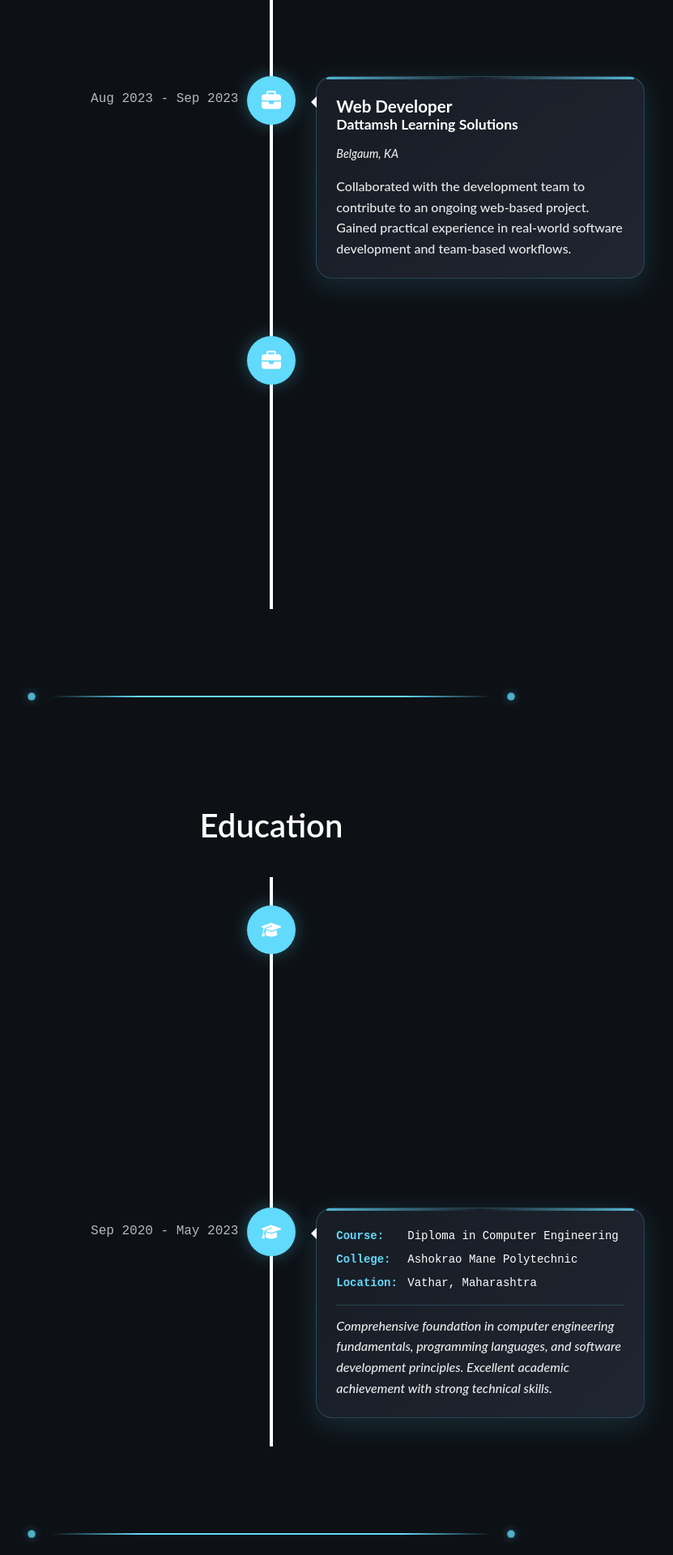
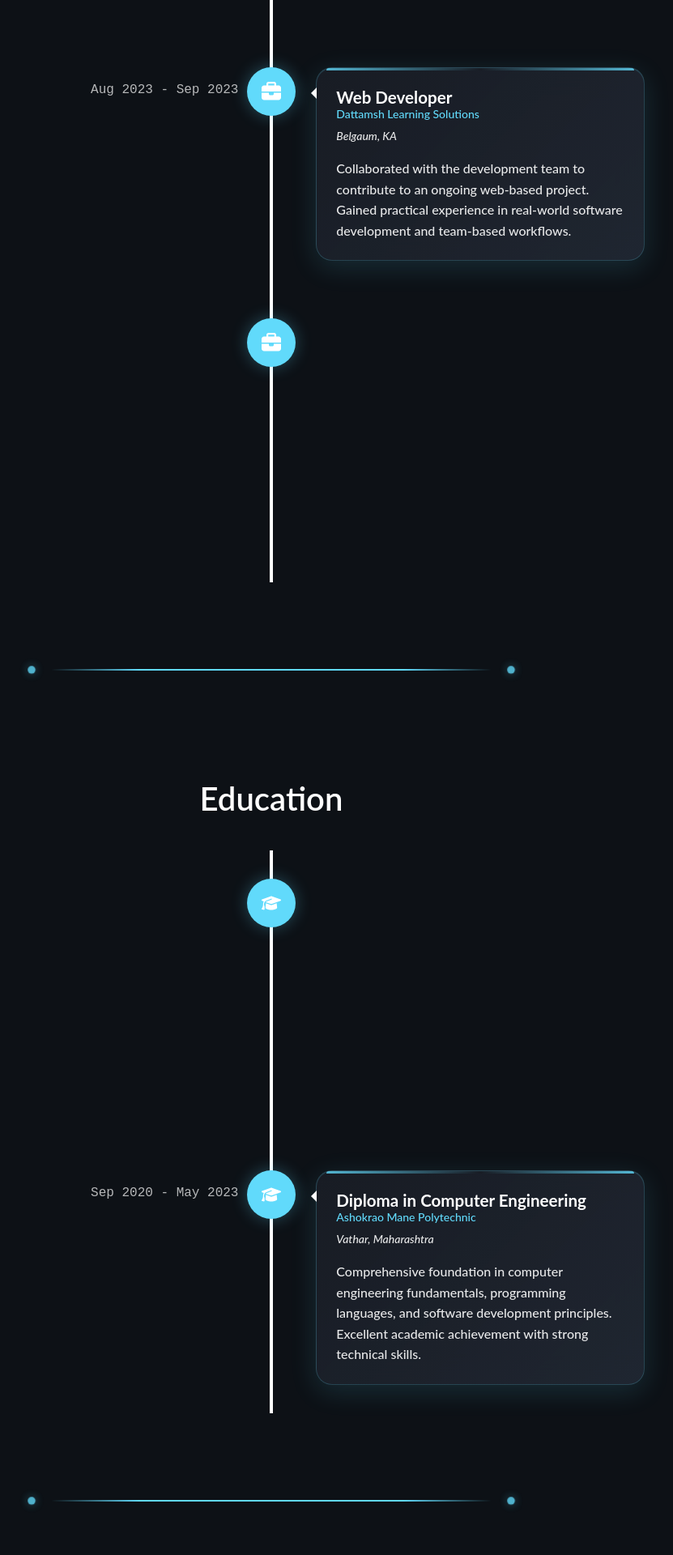
Before and after one commit to arpatil-dev/Portfolio, a React (Create React App) app: page / in a window 1280 px wide. Shown: the part 4200-6120 px from the top of the page at 81% size, without its empty margins (305-1136 px from the left). Built offline with nearby package versions, Linux system fonts and the light colour scheme.

Commit message:
Timeline Done

```diff
--- a/src/assets/styles/Education.scss
+++ b/src/assets/styles/Education.scss
@@ -61,45 +61,24 @@
         color: var(--dark-text-primary) !important;
     }
 
+    // College name styling with primary color and smaller font
+    h4 {
+        color: var(--primary-color) !important;
+        font-size: var(--font-size-small) !important;
+        font-weight: var(--font-weight-medium) !important;
+    }
+
+    // Location styling
+    .location {
+        color: var(--dark-text-secondary) !important;
+        font-size: var(--font-size-small) !important;
+        font-style: italic !important;
+        margin: 8px 0 !important;
+    }
+
     p {
         color: var(--dark-text-secondary) !important;
     }
-}
-
-// Education details styling
-.education-details {
-    margin-bottom: 16px;
-
-    .detail-item {
-        display: flex;
-        align-items: baseline;
-        margin-bottom: 8px;
-        gap: 8px;
-
-        .detail-label {
-            font-weight: var(--font-weight-semibold);
-            color: var(--primary-color);
-            font-size: var(--font-size-small);
-            line-height: var(--line-height-normal);
-            min-width: 80px;
-            flex-shrink: 0;
-        }
-
-        .detail-value {
-            color: var(--dark-text-primary);
-            font-size: var(--font-size-small);
-            font-weight: var(--font-weight-regular);
-            line-height: var(--line-height-normal);
-        }
-    }
-}
-
-.description {
-    margin-top: 16px !important;
-    padding-top: 12px !important;
-    border-top: 1px solid rgba(97,218,251,0.2) !important;
-    font-style: italic !important;
-    line-height: 1.6 !important;
 }
 
 // Light mode styles
@@ -143,59 +122,23 @@
             color: var(--light-text-primary) !important;
         }
 
+        // College name in light mode
+        h4 {
+            color: var(--success-color) !important;
+        }
+
+        // Location in light mode
+        .location {
+            color: var(--light-text-secondary) !important;
+        }
+
         p {
             color: var(--light-text-secondary) !important;
         }
     }
-
-    // Light mode education details
-    .education-details {
-        .detail-item {
-            .detail-label {
-                color: var(--success-color);
-            }
-
-            .detail-value {
-                color: var(--light-text-primary);
-            }
-        }
-    }
-
-    .description {
-        border-top-color: rgba(25, 118, 210, 0.2) !important;
-    }
 }
 
-.location {
-    font-style: italic !important;
-    color: var(--dark-text-muted) !important;
-    margin-bottom: 5px !important;
-    font-size: 0.9rem !important;
-}
-
-.grade {
-    font-weight: bold !important;
-    color: var(--primary-color) !important;
-    margin-bottom: 10px !important;
-    font-size: 1rem !important;
-}
-
-// Light mode text colors
-.light-mode #education {
-    .location {
-        color: var(--light-text-muted) !important;
-    }
-
-    .grade {
-        color: var(--success-color) !important;
-    }
-}
-
-// Remove default timeline icon styling since we're using custom styling above
-// .vertical-timeline-element--education .vertical-timeline-element-icon {
-//     background: #ff6b6b !important;
-// }
-
+// Mobile responsiveness
 @media screen and (max-width: 1170px) {
     #education .items-container {
         padding: 5% 5%;
--- a/src/assets/styles/Experience.scss
+++ b/src/assets/styles/Experience.scss
@@ -61,6 +61,21 @@
         color: var(--dark-text-primary) !important;
     }
 
+    // Company name styling with primary color and smaller font
+    h4 {
+        color: var(--primary-color) !important;
+        font-size: var(--font-size-small) !important;
+        font-weight: var(--font-weight-medium) !important;
+    }
+
+    // Location styling
+    .location {
+        color: var(--dark-text-secondary) !important;
+        font-size: var(--font-size-small) !important;
+        font-style: italic !important;
+        margin: 8px 0 !important;
+    }
+
     p {
         color: var(--dark-text-secondary) !important;
     }
@@ -107,31 +122,23 @@
             color: var(--light-text-primary) !important;
         }
 
+        // Company name in light mode
+        h4 {
+            color: var(--success-color) !important;
+        }
+
+        // Location in light mode
+        .location {
+            color: var(--light-text-secondary) !important;
+        }
+
         p {
             color: var(--light-text-secondary) !important;
         }
     }
 }
 
-.location {
-    font-style: italic !important;
-    color: var(--dark-text-muted) !important;
-    margin-bottom: 10px !important;
-    font-size: 0.9rem !important;
-}
-
-// Light mode text colors
-.light-mode #experience {
-    .location {
-        color: var(--light-text-muted) !important;
-    }
-}
-
-// Remove default timeline icon styling since we're using custom styling above
-// .vertical-timeline-element--work .vertical-timeline-element-icon {
-//     background: var(--primary-color) !important;
-// }
-
+// Mobile responsiveness
 @media screen and (max-width: 1170px) {
     #experience .items-container {
         padding: 5% 5%;
--- a/src/components/Education.tsx
+++ b/src/components/Education.tsx
@@ -17,21 +17,9 @@ function Education() {
             date="Jun 2023 - Sep 2026"
             icon={<FontAwesomeIcon icon={faGraduationCap} />}
           >
-            <div className="education-details">
-              <div className="detail-item">
-                <span className="detail-label">Course:</span>
-                <span className="detail-value">B.Tech in Computer Science & Engineering</span>
-              </div>
-              <div className="detail-item">
-                <span className="detail-label">College:</span>
-                <span className="detail-value">D. Y. Patil College of Engineering and Technology</span>
-              </div>
-              <div className="detail-item">
-                <span className="detail-label">Location:</span>
-                <span className="detail-value">Kolhapur, Maharashtra</span>
-              </div>
-
-            </div>
+            <h3 className="vertical-timeline-element-title">B.Tech in Computer Science & Engineering</h3>
+            <h4 className="vertical-timeline-element-subtitle">D. Y. Patil College of Engineering and Technology</h4>
+            <p className="location">Kolhapur, Maharashtra</p>
             <p className="description">
               Currently pursuing Bachelor's degree with focus on software engineering, data structures, algorithms, and full-stack development. Strong academic performance with hands-on project experience.
             </p>
@@ -41,21 +29,9 @@ function Education() {
             date="Sep 2020 - May 2023"
             icon={<FontAwesomeIcon icon={faGraduationCap} />}
           >
-            <div className="education-details">
-              <div className="detail-item">
-                <span className="detail-label">Course:</span>
-                <span className="detail-value">Diploma in Computer Engineering</span>
-              </div>
-              <div className="detail-item">
-                <span className="detail-label">College:</span>
-                <span className="detail-value">Ashokrao Mane Polytechnic</span>
-              </div>
-              <div className="detail-item">
-                <span className="detail-label">Location:</span>
-                <span className="detail-value">Vathar, Maharashtra</span>
-              </div>
-
-            </div>
+            <h3 className="vertical-timeline-element-title">Diploma in Computer Engineering</h3>
+            <h4 className="vertical-timeline-element-subtitle">Ashokrao Mane Polytechnic</h4>
+            <p className="location">Vathar, Maharashtra</p>
             <p className="description">
               Comprehensive foundation in computer engineering fundamentals, programming languages, and software development principles. Excellent academic achievement with strong technical skills.
             </p>
```
